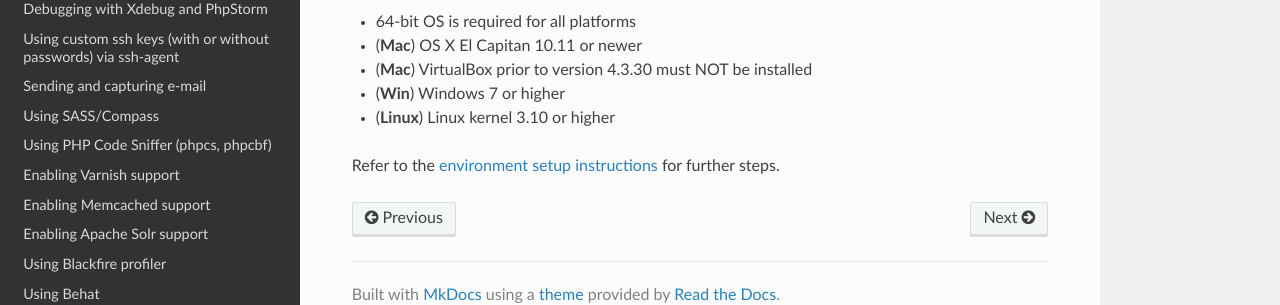
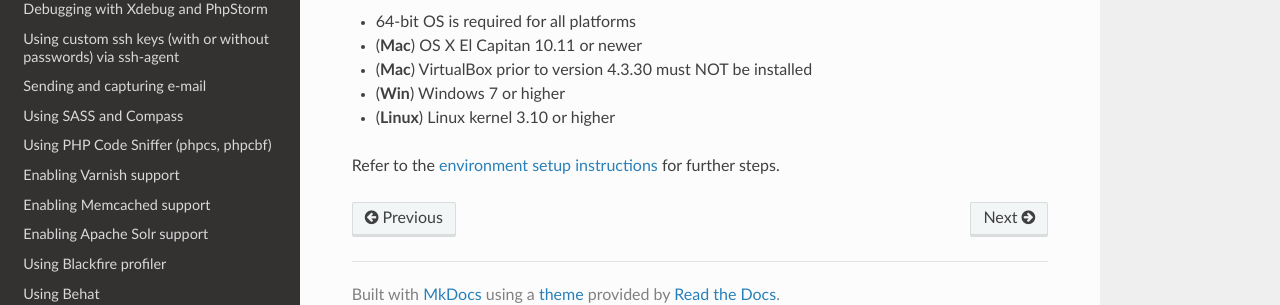
Before and after one commit to docksal/docksal, an MkDocs documentation site: the page built from docs/system-requirements.md, in a window 1280 px wide. Shown: the part 528-833 px from the top of the page. Built offline with MkDocs 1.6.1, drawn with Linux system fonts in a browser that asks for light colours; nearby versions of some CDN libraries; old or Windows-style settings are respelled for this version of MkDocs.

Commit message:
Update mkdocs.yml

```diff
--- a/mkdocs.yml
+++ b/mkdocs.yml
@@ -25,7 +25,7 @@ pages:
     - Debugging with Xdebug and PhpStorm: xdebug.md
     - Using custom ssh keys (with or without passwords) via ssh-agent: ssh-agent.md
     - Sending and capturing e-mail: mail.md
-    - Using SASS/Compass: sass.md
+    - Using SASS and Compass: sass.md
     - Using PHP Code Sniffer (phpcs, phpcbf): phpcs.md
     - Enabling Varnish support: varnish.md
     - Enabling Memcached support: memcached.md
```
